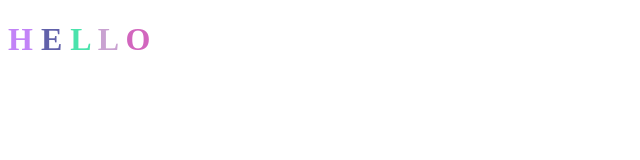
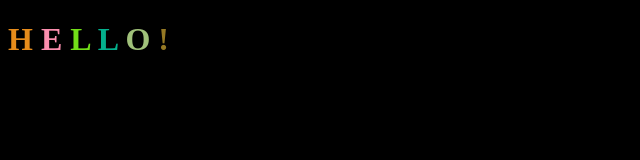
Before and after one commit to AlexanderSChen/AnimatedTextGitDemo, a plain HTML site: page index.html in a window 1280 px wide. Shown: the whole page, without its empty margins (0-640 px from the left). Drawn offline with Linux system fonts and the light colour scheme; a web font is replaced by a local one.

Commit message:
add basic styles

```diff
--- /dev/null
+++ b/app.css
@@ -0,0 +1,3 @@
+body {
+    background-color: black;
+}
--- a/app.js
+++ b/app.js
@@ -10,4 +10,4 @@ const intervalId = setInterval(function () {
     for(let letter of letters) {
         letter.style.color = randomRGB();
     }
-}, 1000);
+}, 2000);
--- a/index.html
+++ b/index.html
@@ -5,6 +5,7 @@
     <meta http-equiv="X-UA-Compatible" content="IE=edge">
     <meta name="viewport" content="width=device-width, initial-scale=1.0">
     <title>Random Colors</title>
+    <link rel="stylesheet" href="app.css">
     <link href="https://fonts.googleapis.com/css?family=Monsterrat&display=swap" rel="stylesheet">
 </head>
 <body>
@@ -14,6 +15,7 @@
         <span class="letter">L</span>
         <span class="letter">L</span>
         <span class="letter">O</span>
+        <span class="letter">!</span>
     </h1>
     <script src="app.js"></script>
 </body>
```
